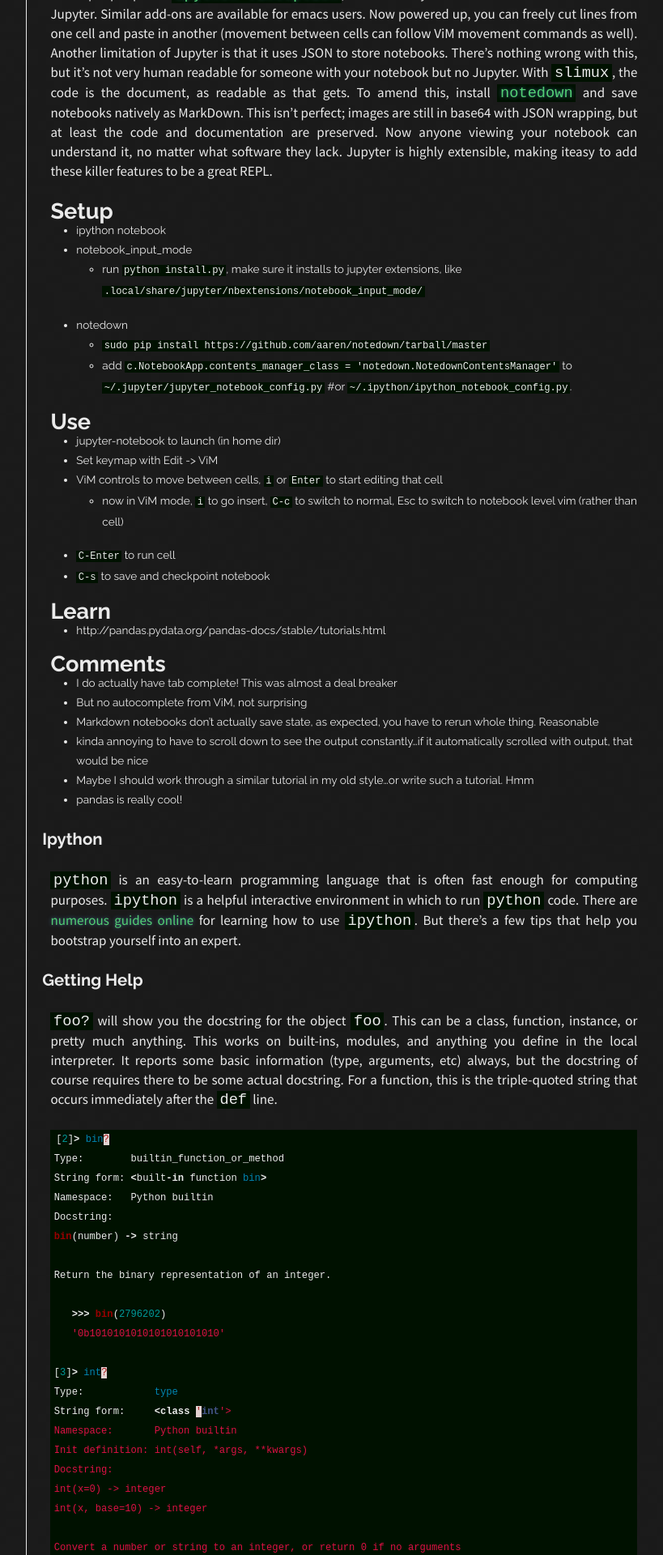
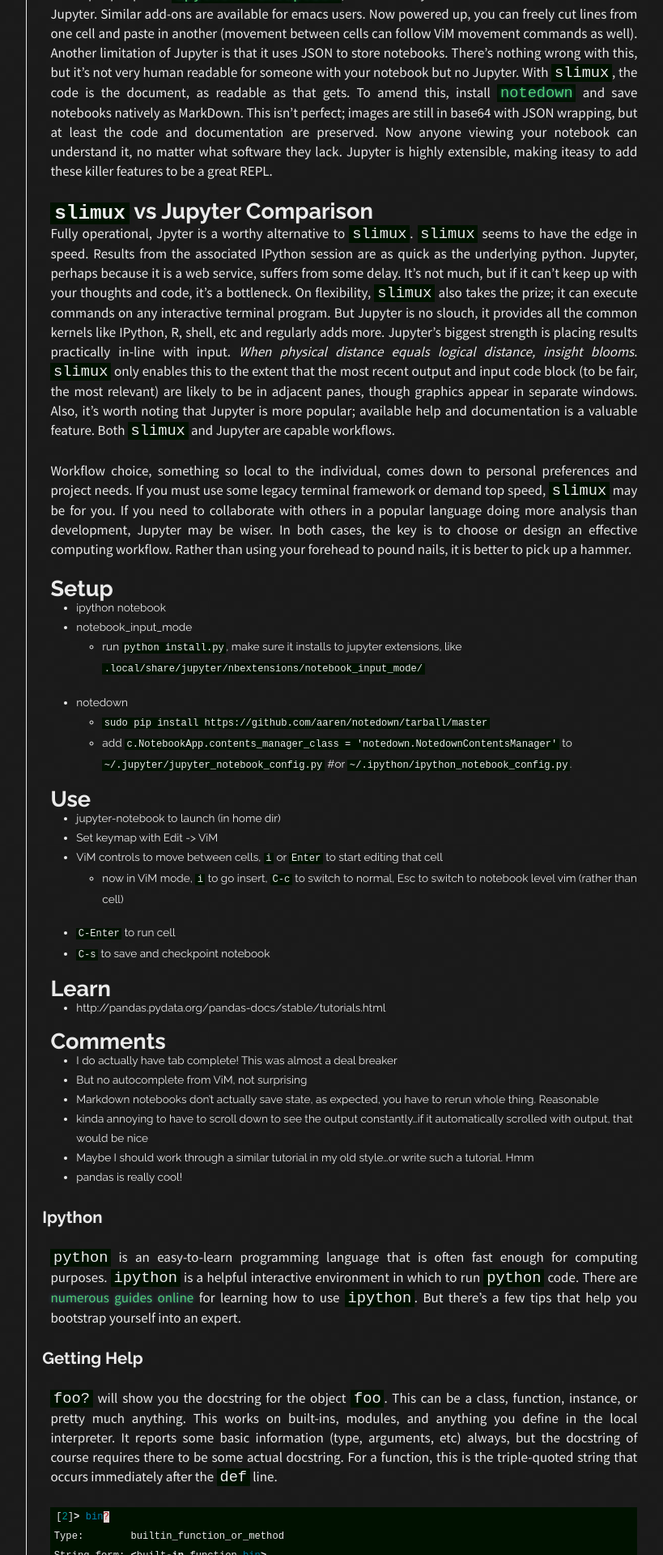
Before and after one commit to dvbuntu/compute, a Jekyll site: the page built from _posts/2091-01-01-ipython_notebook.md, in a window 1280 px wide. Shown: the part 1085-3005 px from the top of the page at 81% size, without its empty margins (274-1093 px from the left). Built offline with Jekyll 4.4.1, drawn with Linux system fonts in a browser that asks for light colours; Markdown is read by kramdown in place of the engine named in the settings; some of the changed text lies outside the part shown.

Commit message:
slimux vs jupyter comp

```diff
--- a/_posts/2091-01-01-ipython_notebook.md
+++ b/_posts/2091-01-01-ipython_notebook.md
@@ -21,6 +21,12 @@ Some Jupyter Tutorials:
 * 3
 
 Out of the bost, however, Jupyter needs a few add-ons to maintain key `slimux` REPL features.  First, while you can edit text right in the cell in a browser, you lose *all* the advanced text editing powers of ViM or emacs.  To restore your powers, I recommend the [`notebook_input_mode`](https://github.com/dvbuntu/notebook_input_mode) extension.  Some people prefer [`ipython-vimception`](https://github.com/ivanov/ipython-vimception), but that may not work with the latest version of Jupyter.  Similar add-ons are available for emacs users.  Now powered up, you can freely cut lines from one cell and paste in another (movement between cells can follow ViM movement commands as well).  Another limitation of Jupyter is that it uses JSON to store notebooks.  There's nothing wrong with this, but it's not very human readable for someone with your notebook but no Jupyter.  With `slimux`, the code is the document, as readable as that gets.  To amend this, install [`notedown`](https://github.com/aaren/notedown) and save notebooks natively as MarkDown.  This isn't perfect; images are still in base64 with JSON wrapping, but at least the code and documentation are preserved.  Now anyone viewing your notebook can understand it, no matter what software they lack.  Jupyter is highly extensible, making iteasy to add these killer features to be a great REPL.
+
+# `slimux` vs Jupyter Comparison
+
+Fully operational, Jpyter is a worthy alternative to `slimux`.  `slimux` seems to have the edge in speed.  Results from the associated IPython session are as quick as the underlying python.  Jupyter, perhaps because it is a web service, suffers from some delay.  It's not much, but if it can't keep up with your thoughts and code, it's a bottleneck.  On flexibility, `slimux` also takes the prize; it can execute commands on any interactive terminal program.  But Jupyter is no slouch, it provides all the common kernels like IPython, R, shell, etc and regularly adds more.  Jupyter's biggest strength is placing results practically in-line with input.  *When physical distance equals logical distance, insight blooms*.  `slimux` only enables this to the extent that the most recent output and input code block (to be fair, the most relevant) are likely to be in adjacent panes, though graphics appear in separate windows.  Also, it's worth noting that Jupyter is more popular; available help and documentation is a valuable feature.  Both `slimux` and Jupyter are capable workflows.
+
+Workflow choice, something so local to the individual, comes down to personal preferences and project needs.  If you must use some legacy terminal framework or demand top speed, `slimux` may be for you.  If you need to collaborate with others in a popular language doing more analysis than development, Jupyter may be wiser.  In both cases, the key is to choose or design an effective computing workflow.  Rather than using your forehead to pound nails, it is better to pick up a hammer.
 
 # Setup
 * ipython notebook
```
